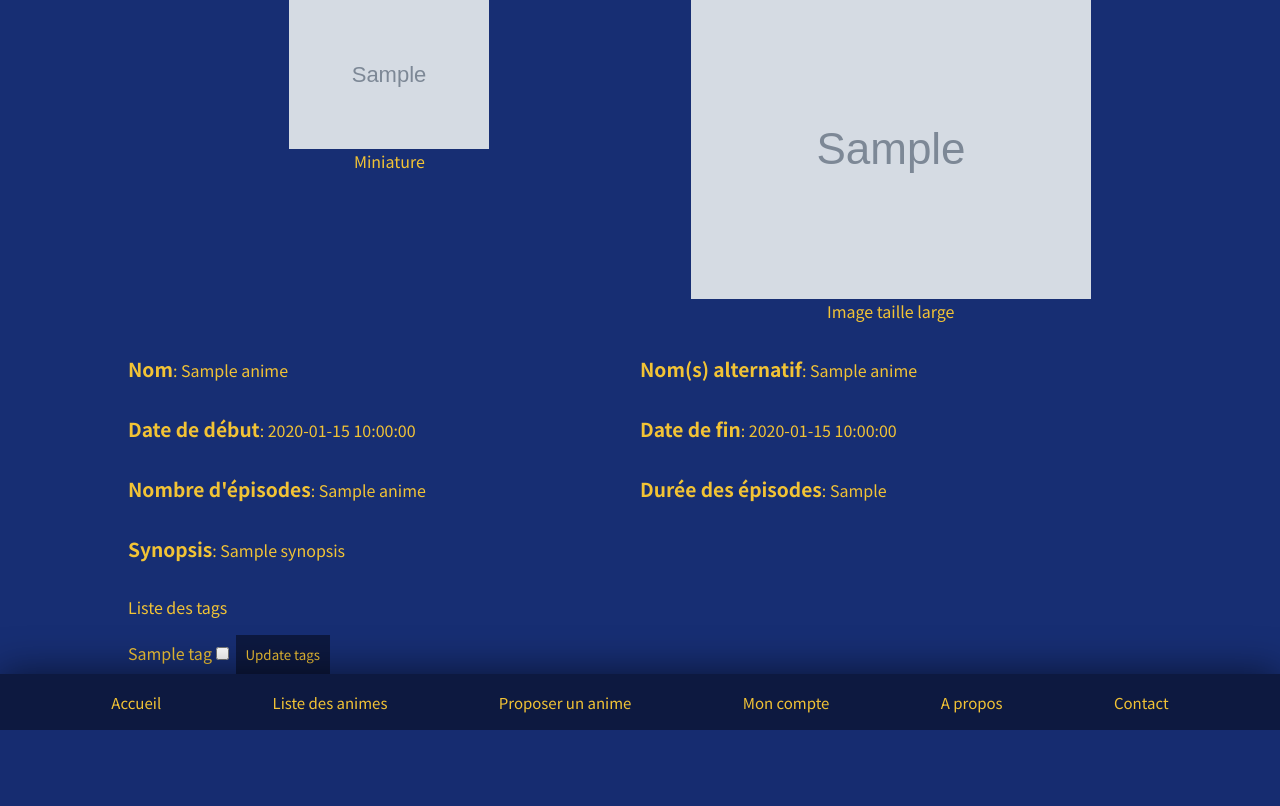
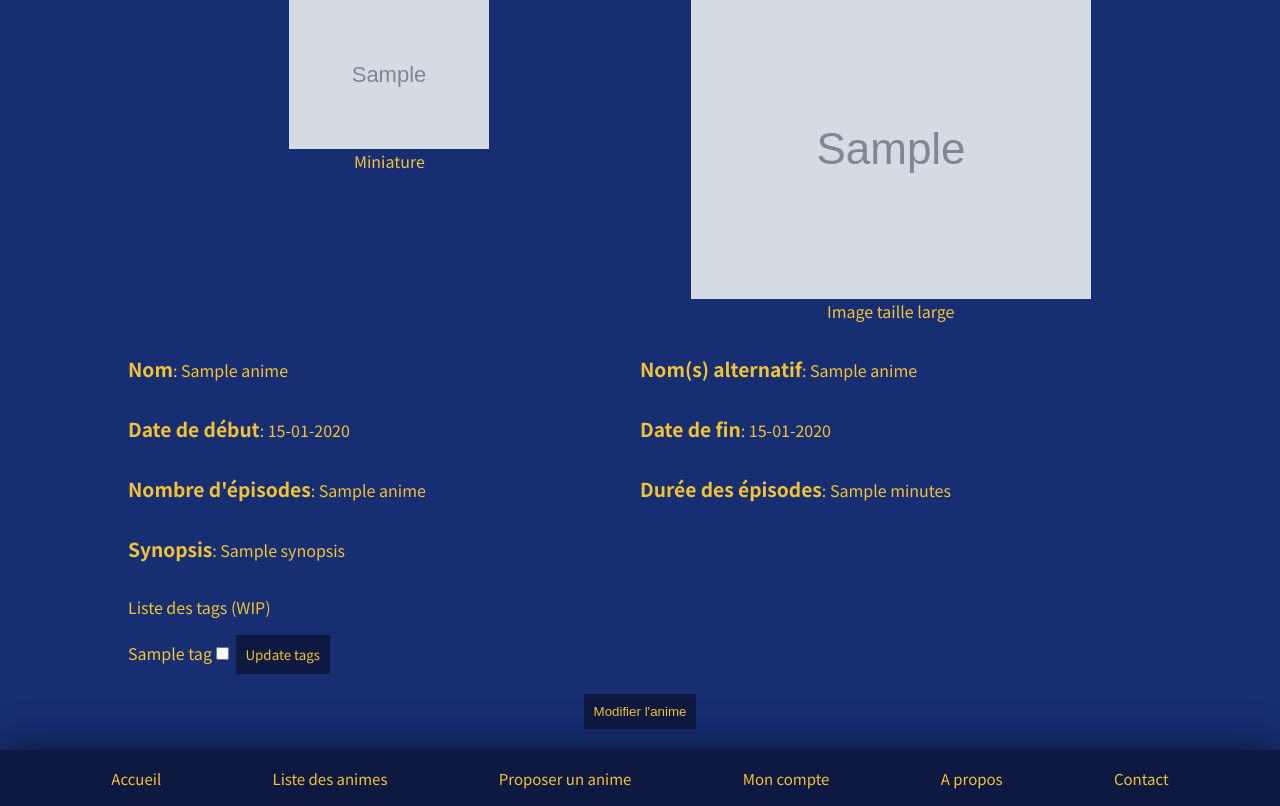
Before and after one commit to Dynarc/kazanime, a PHP site: template Views/adminAnimeDetail.view.php in a window 1280 px wide. Shown: the part 319-1125 px from the top of the page. Before the commit the page ends 1049 px from the top, so only its background shows below. Run offline with PHP 8.4, Linux system fonts and the light colour scheme; the template is opened without the code that fills it: most values are stand-ins (such as "Sample title", 1, 10 or a date in 2020); grey boxes marked "Sample" are stand-in pictures; data that the repository does not hold is empty; some libraries are stand-ins or nearby versions; some web fonts are replaced.

Commit message:
add modify form and QoL update

```diff
--- a/Views/adminAnimeDetail.view.php
+++ b/Views/adminAnimeDetail.view.php
@@ -18,17 +18,17 @@
             <div>
                 <p><span>Nom</span>: <?=$anime->getNom()?></p>
                 <p><span>Nom(s) alternatif</span>: <?=$anime->getNom_alt()?></p>
-                <p><span>Date de début</span>: <?=$anime->getDate_debut()?></p>
-                <p><span>Date de fin</span>: <?=$anime->getDate_fin()?></p>
+                <p><span>Date de début</span>: <?=date('d-m-Y', strtotime($anime->getDate_debut()))?></p>
+                <p><span>Date de fin</span>: <?=date('d-m-Y', strtotime($anime->getDate_fin()))?></p>
                 <p><span>Nombre d'épisodes</span>: <?=$anime->getNombre_episode()?></p>
-                <p><span>Durée des épisodes</span>: <?=$anime->getDuree_episode()?></p>
+                <p><span>Durée des épisodes</span>: <?=$anime->getDuree_episode()?> minutes</p>
                 <p><span>Synopsis</span>: <?=$anime->getSynopsis()?></p>
             </div>
 
         </article>
-        <article>
+        <article class="more-info">
             <form action="<?=URL?>admin/anime/afficher/<?=$anime->getId()?>/tags" method="POST">
-                <p>Liste des tags</p>
+                <p>Liste des tags (WIP)</p>
                 <?php
                 foreach ($allTags as $tag) {
                     if(!empty($anime->getTags())) {
@@ -49,6 +49,30 @@
                 <input type="submit" value="Update tags">
             </form>
         </article>
+        <article class="crud-list">
+            <form action="<?=URL?>admin/anime/modifier/<?=$anime->getId()?>" method="POST" class="form-crud-add" enctype="multipart/form-data">
+                <label for="nom">Nom anime :</label>
+                <input type="text" name="nom" value="<?=$anime->getNom()?>" required>
+                <label for="nom_alt">Nom alternatif anime :</label>
+                <input type="text" name="nom_alt" value="<?=$anime->getNom_alt()?>" required>
+                <label for="date_debut">Date de début de diffusion :</label>
+                <input type="date" name="date_debut" value="<?=$anime->getDate_debut()?>" required>
+                <label for="date_fin">Date de fin de diffusion :</label>
+                <input type="date" name="date_fin" value="<?=$anime->getDate_fin()?>" required>
+                <label for="synopsis">Synopsis :</label>
+                <textarea name="synopsis" class="synopsis" required><?=$anime->getSynopsis()?></textarea>
+                <label for="nbr_episode">Nombre d'épisodes :</label>
+                <input type="text" name="nbr_episode" value="<?=$anime->getNombre_episode()?>" required>
+                <label for="duree_episode">Durée de chaque épisode en minutes :</label>
+                <input type="text" name="duree_episode" value="<?=$anime->getDuree_episode()?>" required>
+                <label for="image">Image (Ultra wide) :</label>
+                <input type="file" name="image" accept=".jpg, .jpeg, .png">
+                <label for="image_mini">Image miniature :</label>
+                <input type="file" name="image_mini" accept=".jpg, .jpeg, .png">
+                <input type="submit" value="Modifier">
+            </form>
+            <button class="crud-add">Modifier l'anime</button>
+        </article>
     </section>
 
 
```
